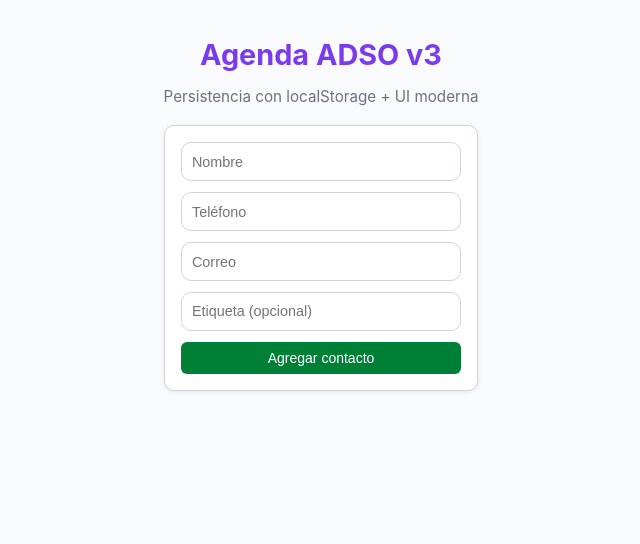
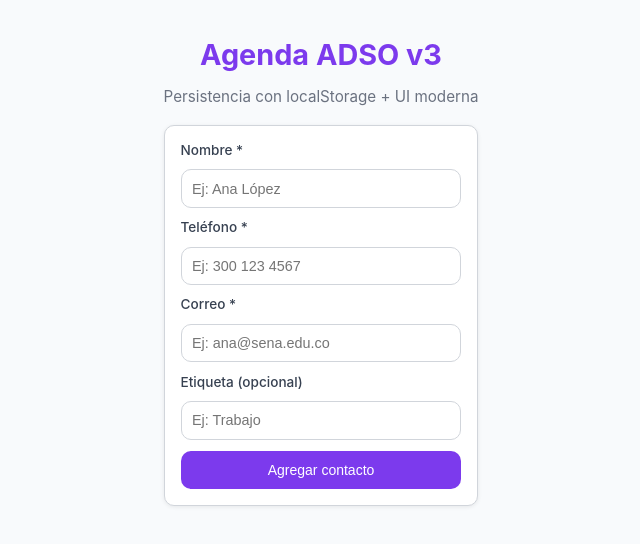
Before and after one commit to valeriaup/Agenda-ADSO-3229209, a React (Vite) app in the folder agenda-adso/: page / in a window 1280 px wide. Shown: the top 544 px of the page, without its empty margins (319-959 px from the left). Built offline with nearby package versions, Linux system fonts and the light colour scheme.

Commit message:
feat(FormularioContacto.jsx) Clase_5_Agenda_ADSO_v3_LocalStorage

```diff
--- a/agenda-adso/src/components/FormularioContacto.jsx
+++ b/agenda-adso/src/components/FormularioContacto.jsx
@@ -1,5 +1,5 @@
-import { useState } from "react";
-
+//Clase 4
+/*import { useState } from "react";
 export default function FormularioContacto({ onAgregar }) {
   const [form, setForm] = useState({
     nombre: "",
@@ -63,4 +63,77 @@ export default function FormularioContacto({ onAgregar }) {
       <button type="submit">Agregar contacto</button>
     </form>
   );
+}*/
+
+
+//Clase 5
+import { useState } from "react";
+
+export default function FormularioContacto({ onAgregar }) {
+  const [form, setForm] = useState({
+    nombre: "",
+    telefono: "",
+    correo: "",
+    etiqueta: "",
+  });
+
+  const onChange = (e) => {
+    const { name, value } = e.target;
+    setForm((f) => ({ ...f, [name]: value }));
+  };
+
+  const onSubmit = (e) => {
+    e.preventDefault();
+
+    if (!form.nombre || !form.telefono || !form.correo) return;
+
+    onAgregar(form);
+
+    setForm({
+      nombre: "",
+      telefono: "",
+      correo: "",
+      etiqueta: "",
+    });
+  };
+
+  return (
+    <form className="form-contacto" onSubmit={onSubmit}>
+      <label>Nombre *</label>
+      <input
+        name="nombre"
+        value={form.nombre}
+        onChange={onChange}
+        placeholder="Ej: Ana López"
+      />
+
+      <label>Teléfono *</label>
+      <input
+        name="telefono"
+        value={form.telefono}
+        onChange={onChange}
+        placeholder="Ej: 300 123 4567"
+      />
+
+      <label>Correo *</label>
+      <input
+        name="correo"
+        value={form.correo}
+        onChange={onChange}
+        placeholder="Ej: ana@sena.edu.co"
+      />
+
+      <label>Etiqueta (opcional)</label>
+      <input
+        name="etiqueta"
+        value={form.etiqueta}
+        onChange={onChange}
+        placeholder="Ej: Trabajo"
+      />
+
+      <button className="btn-primario" type="submit">
+        Agregar contacto
+      </button>
+    </form>
+  );
 }
```
